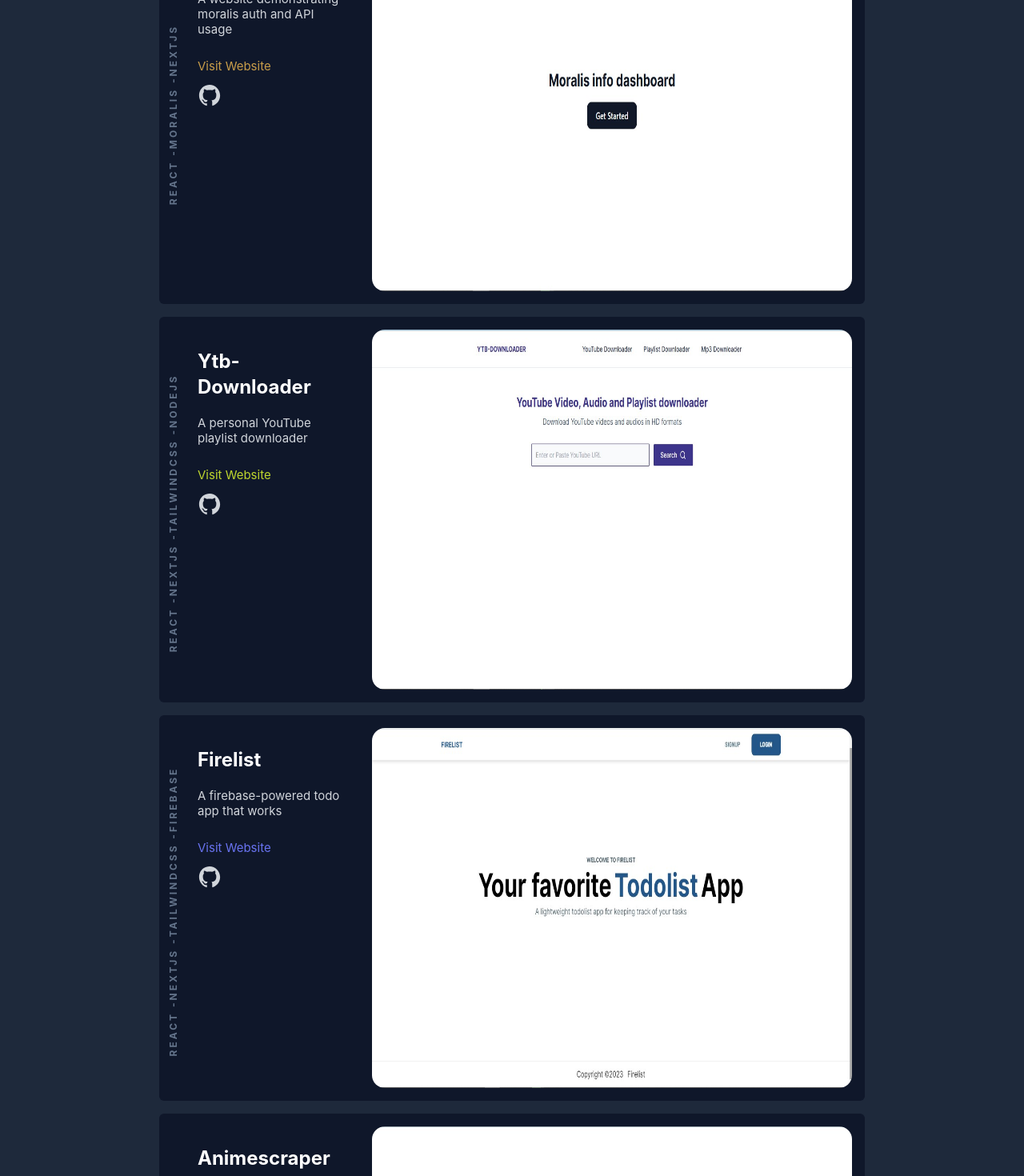
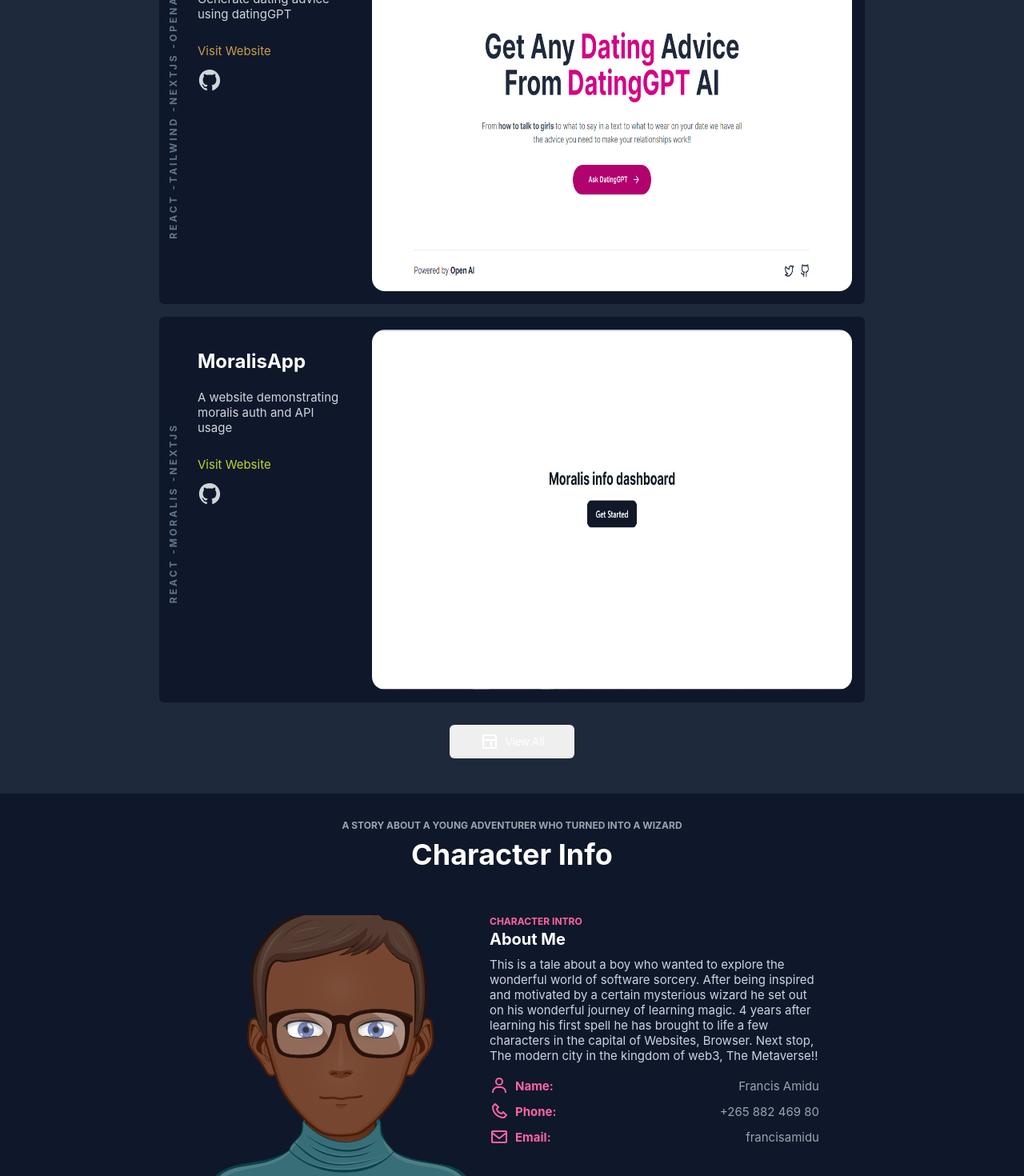
Before and after one commit to francisamidu/francis-amidu, a Next.js app: page / in a window 1280 px wide. Shown: the part 1580-3050 px from the top of the page at 80% size. Built offline with nearby package versions, Linux system fonts and the light colour scheme.

Commit message:
Added datingGPT page

```diff
--- a/components/Work.tsx
+++ b/components/Work.tsx
@@ -16,6 +16,15 @@
     },
     {
       id: uid(),
+      name: "datingGPT",
+      description: "Generate dating advice using datingGPT",
+      image: "/dating-gpt.png",
+      code: "https://github.com/francisamidu/dating-gpt",
+      web: "http://dating-gpt.netlify.app/",
+      tags: ["react", "tailwind", "nextjs", "openai"],
+    },
+    {
+      id: uid(),
       name: "MoralisApp",
       description: "A website demonstrating moralis auth and API usage",
       image: "/moralis.jpg",
@@ -23,34 +32,34 @@
       web: "http://moralis-info-app.netlify.app/",
       tags: ["react", "moralis", "nextjs"],
     },
-    {
-      id: uid(),
-      name: "Ytb-Downloader",
-      description: "A personal YouTube playlist downloader",
-      image: "/ytb.jpg",
-      code: "https://github.com/francisamidu/ytb-downloader",
-      web: "http://ytb-downloader-app.netlify.app/",
-      tags: ["react", "nextjs", "tailwindcss", "nodejs"],
-    },
-    {
-      id: uid(),
-      name: "Firelist",
-      description: "A firebase-powered todo app that works",
-      image: "/firelist.jpg",
-      code: "https://github.com/francisamidu/firelist",
-      web: "http://firelist.netlify.app/",
-      tags: ["react", "nextjs", "tailwindcss", "firebase"],
-    },
-    {
-      id: uid(),
-      name: "Animescraper",
-      description:
-        "An anime scraper that keeps track of your favorite animes and sends you notification after an update",
-      image: "/animescraper.jpg",
-      code: "https://github.com/francisamidu/anime-scraper",
-      web: "http://anime-scraper.netlify.app/",
-      tags: ["react", "nextjs", "nodejs", "mongodb"],
-    },
+    // {
+    //   id: uid(),
+    //   name: "Ytb-Downloader",
+    //   description: "A personal YouTube playlist downloader",
+    //   image: "/ytb.jpg",
+    //   code: "https://github.com/francisamidu/ytb-downloader",
+    //   web: "http://ytb-downloader-app.netlify.app/",
+    //   tags: ["react", "nextjs", "tailwindcss", "nodejs"],
+    // },
+    // {
+    //   id: uid(),
+    //   name: "Firelist",
+    //   description: "A firebase-powered todo app that works",
+    //   image: "/firelist.jpg",
+    //   code: "https://github.com/francisamidu/firelist",
+    //   web: "http://firelist.netlify.app/",
+    //   tags: ["react", "nextjs", "tailwindcss", "firebase"],
+    // },
+    // {
+    //   id: uid(),
+    //   name: "Animescraper",
+    //   description:
+    //     "An anime scraper that keeps track of your favorite animes and sends you notification after an update",
+    //   image: "/animescraper.jpg",
+    //   code: "https://github.com/francisamidu/anime-scraper",
+    //   web: "http://anime-scraper.netlify.app/",
+    //   tags: ["react", "nextjs", "nodejs", "mongodb"],
+    // },
     // {
     //   id: uid(),
     //   name: "UniPaye",
```
Also changed, not shown: public/dating-gpt.png (added), public/datingGPT.jpg (added).
